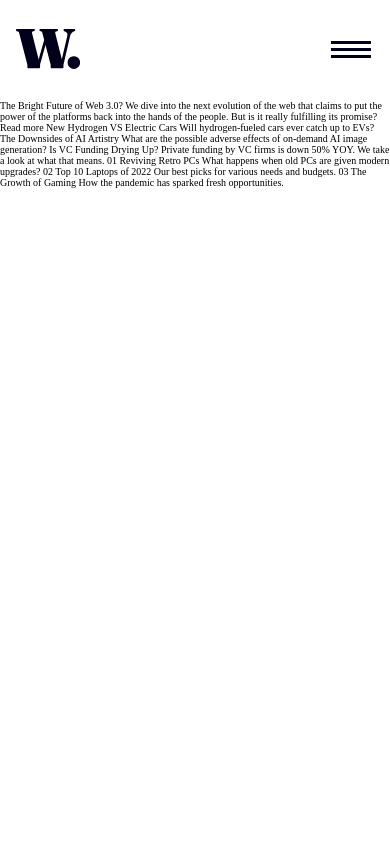
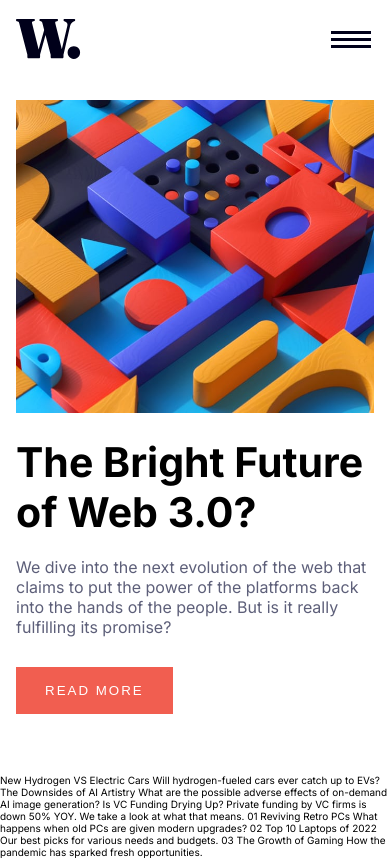
Before and after one commit to nivamolin/news-homepage, a plain HTML site: page index.html in a window 390 px wide. Drawn offline with Linux system fonts and the light colour scheme.

Commit message:
main version mobile terminado

```diff
--- a/index.html
+++ b/index.html
@@ -23,12 +23,28 @@
     </div>
   </header>
 
-  The Bright Future of Web 3.0?
+  <main class="main">
+    <img src="/assets/images/image-web-3-mobile.jpg" alt="" class="main__image">
+    <h1 class="main__title">The Bright Future of Web 3.0?</h1>
+    <p class="main__pgraph">We dive into the next evolution of the web that claims to put the power of the platforms back into the hands of the people.
+      But is it really fulfilling its promise?</p>
+    <button class="main__button">Read more</button>
+  </main>
 
-  We dive into the next evolution of the web that claims to put the power of the platforms back into the hands of the people.
-  But is it really fulfilling its promise?
 
-  Read more
+
+
+
+
+
+
+
+
+
+
+
+
+
 
   New
 
--- a/styles.css
+++ b/styles.css
@@ -14,11 +14,12 @@
 
     /* Typography */
     --font-family: 'Inter', sans-serif;
+    --font-size: 1.6rem;
 
     /* utilities */
 
     --padding-body: 0px 16px;
-    --margin-body: 29px 0px;
+    --margin-body: 40px 0px;
  }
 
 
@@ -35,16 +36,20 @@ html {
     font-size: 62.5%;
 }
 
+body {
+    font-family: var(--font-family);
+}
+
 /* ---- header ---- */
 
 .header {
-    height: 100px;
+    height: 60px;
     position: relative;
     width: 100%;
 }
 
 .header__container {
-    position: fixed;
+    position:relative;
     width: 100%;
     display: flex;
     justify-content: space-between;
@@ -53,7 +58,44 @@ html {
     margin: var(--margin-body);
 }
 
+.header__container1 {
+    position: absolute;
+}
+
 .header__container2 {
     position: absolute;
     right: 5%;
 }
+
+/* ---- Main ---- */
+
+.main {
+    position: relative;
+    padding: var(--padding-body);
+    font-size: var(--font-size);
+}
+
+.main__image {
+    width: 100%;;
+}
+
+.main__title {
+    margin: 20px 0px;
+    font-size: 4.1rem;
+}
+
+.main__pgraph {
+    margin-bottom: 20px;
+    color: var(--azul);
+}
+
+.main__button {
+    padding: 16px 29px;
+    background-color: var(--naranja-oscuro);
+    text-transform: uppercase;
+    color: white;
+    border: none;
+    font-weight: 400;
+    letter-spacing: 2px;
+    margin: 10px 0px 60px 0px;
+}
```
